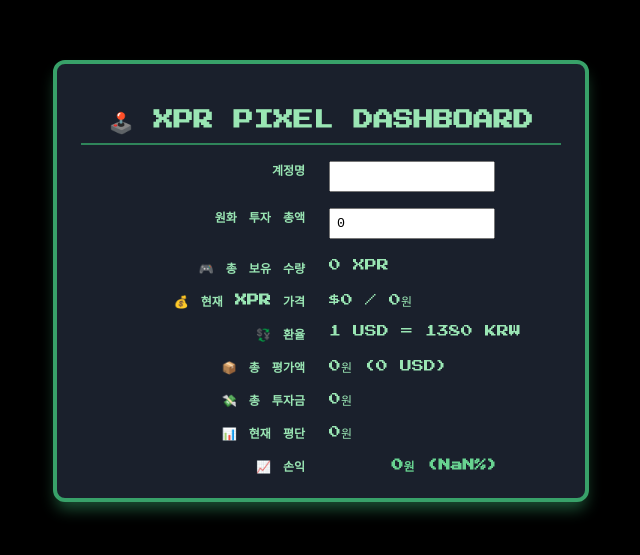
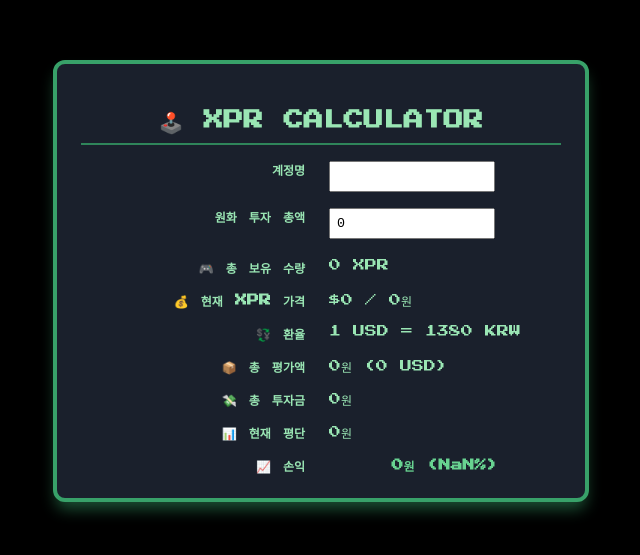
Before and after one commit to basedBase/xpr-check, a React (Create React App) app: page / in a window 1280 px wide. Shown: the part 143-698 px from the top of the page, without its empty margins (319-959 px from the left). Built offline with nearby package versions, Linux system fonts and the light colour scheme; no server answers.

Commit message:
first commit

```diff
--- a/public/index.html
+++ b/public/index.html
@@ -24,7 +24,7 @@
       work correctly both with client-side routing and a non-root public URL.
       Learn how to configure a non-root public URL by running `npm run build`.
     -->
-    <title>React App</title>
+    <title>XPR CALCULATOR</title>
   </head>
   <body>
     <noscript>You need to enable JavaScript to run this app.</noscript>
--- a/src/App.js
+++ b/src/App.js
@@ -110,7 +110,7 @@ export default function App() {
     return (
         <div className="app-container">
             <div className="dashboard">
-                <h1>🕹️ XPR PIXEL DASHBOARD</h1>
+                <h1>🕹️ XPR CALCULATOR</h1>
                 <div className='grid' style={{marginBottom:'20px'}}>
                     <div className="label">계정명</div>
                     <div className="value"><input
```
